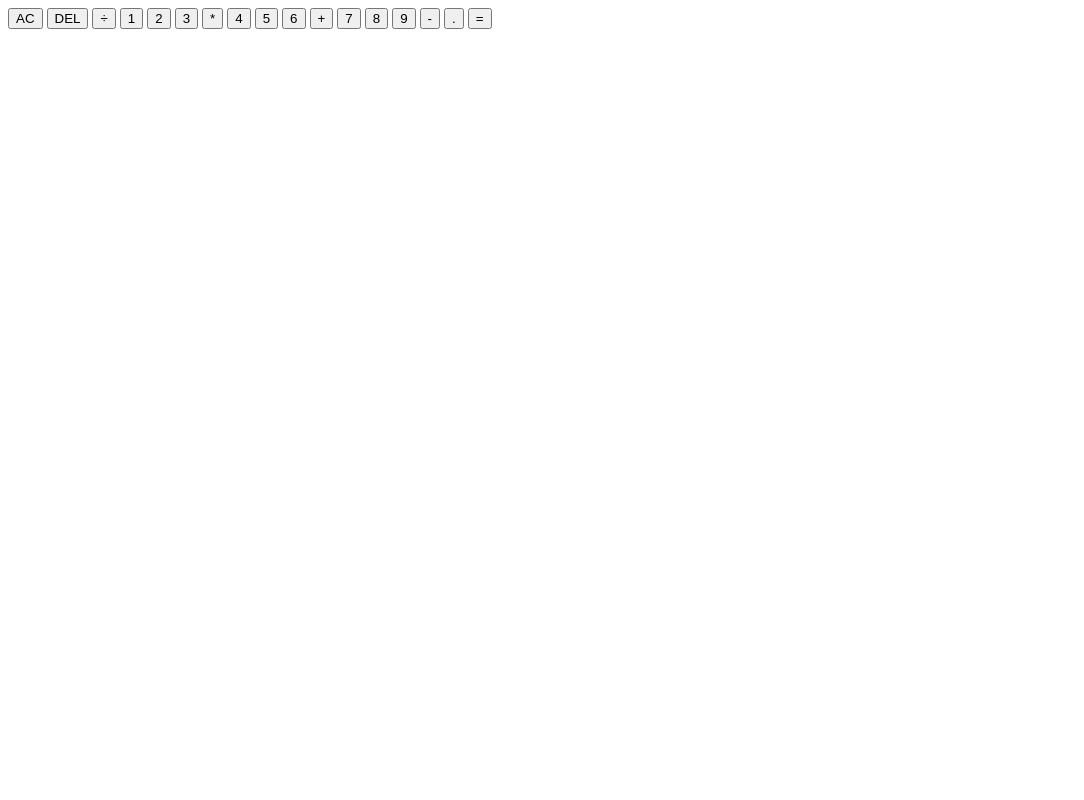
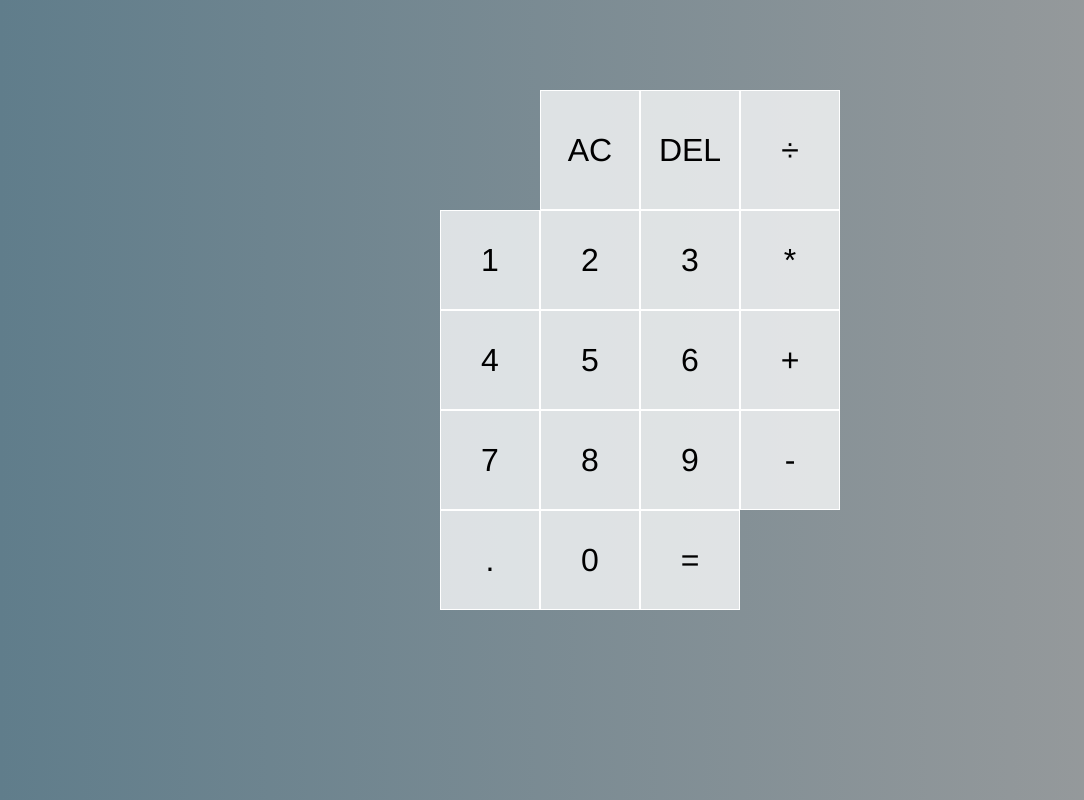
Before and after one commit to dayohassan/Calculator, a plain HTML site: page index.html in a window 1280 px wide. Shown: the whole page, without its empty margins (0-1084 px from the left). Drawn offline with Linux system fonts and the light colour scheme.

Commit message:
adding styles

```diff
--- a/index.html
+++ b/index.html
@@ -30,6 +30,7 @@
         <button>9</button>
         <button>-</button>
         <button>.</button>
+        <button>0</button>
         <button class="span-two">=</button>
     </div>
 </body>
--- a/style.css
+++ b/style.css
@@ -0,0 +1,33 @@
+*, *::before, *::after {
+box-sizing: border-box;
+font-family: 'Franklin Gothic Medium', sans-serif;
+font-weight: normal;
+}
+
+body {
+    padding: 0;
+    margin: 0;
+    background: linear-gradient(to right, #607d8b, #9e9e9e);
+
+}
+
+.calculator-grid{
+    display: grid;
+    justify-content: center;
+    align-content: center;
+    min-height: 100vh;
+    grid-template-columns: repeat(4,100px);
+    grid-template-rows: minmax(120px, auto) repeat(5, 100px);
+}
+
+.calculator-grid > button {
+    cursor: pointer;
+    font-size: 2rem;
+    border: 1px solid #ffffff;
+    outline: none;
+    background-color: rgba(255, 255, 255, .75);
+}
+
+.calculator-grid > button:hover {
+    background-color: rgba(255, 255, 255, .9);
+}
```
